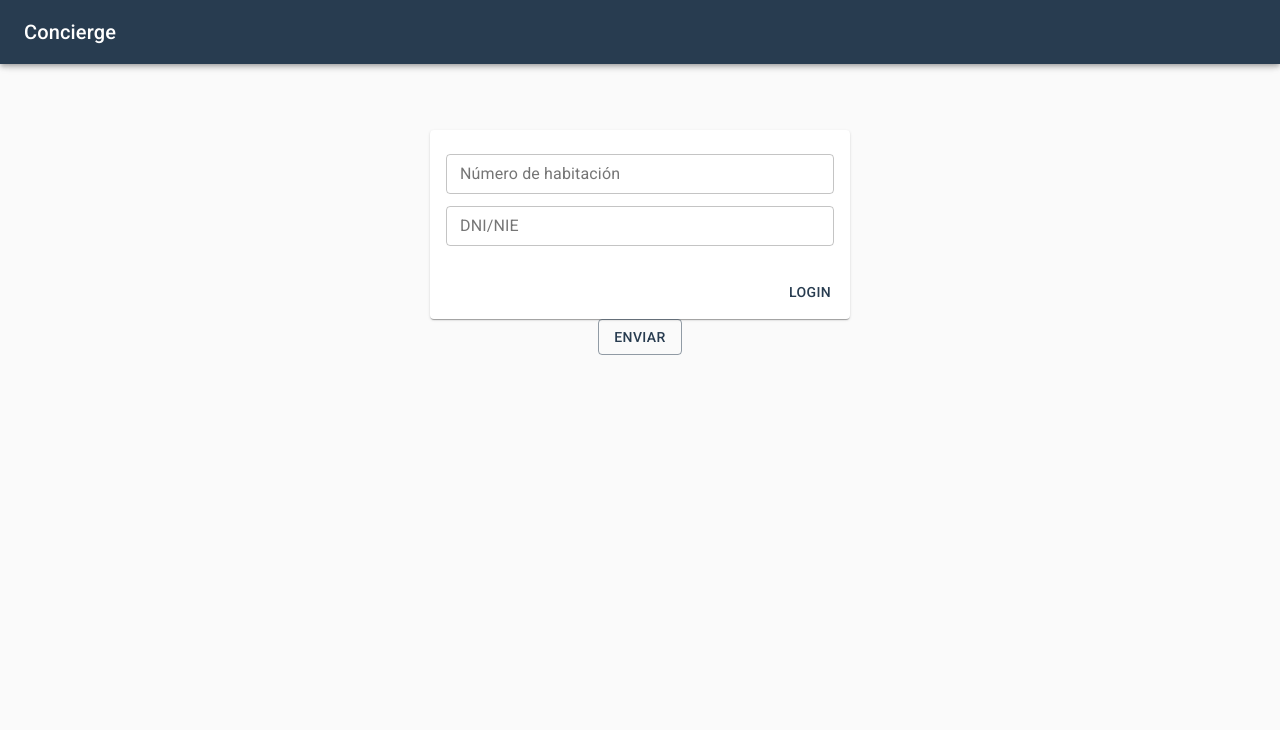
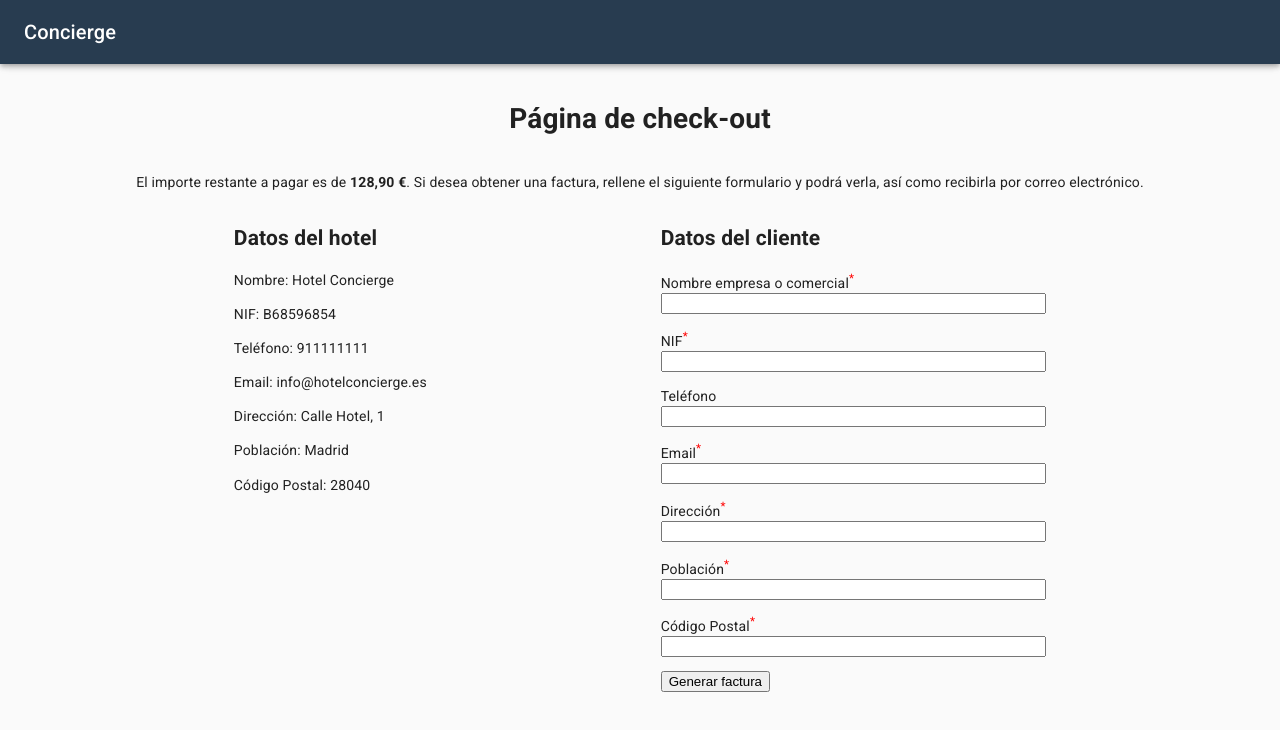
Before and after one commit to pabloi09/concierge, a React (Create React App) app in the folder concierge-client/: page /estancia/check-out in a window 1280 px wide. Before the commit this address led to /login. Shown: the top 730 px of the page. Built offline with nearby package versions, Linux system fonts and the light colour scheme.

Commit message:
Basic front of CheckoutPage component created

```diff
--- /dev/null
+++ b/concierge-client/src/components/CheckoutPage.js
@@ -0,0 +1,200 @@
+import React from 'react';
+import { useFormik } from 'formik';
+import * as Yup from 'yup';
+
+export default function CheckoutPage () {
+  const formik = useFormik({
+    initialValues: {
+      companyName: '',
+      NIF: '',
+      phone: '',
+      email: '',
+      address: '',
+      city: '',
+      postalCode: ''
+    },
+    validationSchema: Yup.object({
+        companyName: Yup.string()
+            .max(20, 'Debe tener 20 caracteres como máximo')
+            .required('Required'),
+        NIF: Yup.string()
+            .max(10, 'Debe tener 10 caracteres como máximo')
+            .required('Required'),
+        phone: Yup.number()
+            .max(999999999, 'Formato de teléfono no válido')
+            .min(600000000, 'Formato de teléfono no válido'),
+        email: Yup.string()
+            .email('Formato de correo electrónico no válido')
+            .required('Required'),
+        address: Yup.string()
+            .max(50, 'Formato de dirección no válido')
+            .required('Required'),
+        city: Yup.string()
+            .max(50, 'Formato de ciudad no válido')
+            .required('Required'),
+        postalCode: Yup.number()
+            .max(52080, 'Formato de código postal no válido')
+            .min(1001, 'Formato de código postal no válido')
+            .required('Required')
+    }),
+    onSubmit: values => {
+      alert(JSON.stringify(values, null, 2));
+      console.log("Hacer document.getElementById(\"input_1_2\").value = ... en https://www.billin.net/generador-facturas/");
+    }
+  });
+
+  return (
+    <div>
+        <div style={{display: "flex", flexDirection: "column", alignItems: "center"}}>
+            <h1>Página de check-out</h1>
+            <p>El importe restante a pagar es de <b>128,90 €</b>. Si desea obtener una factura, rellene el siguiente formulario y podrá verla, así como recibirla por correo electrónico.</p>
+
+        </div>
+
+        <div style={{display: "flex", flexDirection: "row", justifyContent: "space-evenly", alignItems: "flex-start"}}>
+            <div style={{display: "block"}}>
+                <h2>Datos del hotel</h2>
+                <p>Nombre: Hotel Concierge</p>
+                <p>NIF: B68596854</p>
+                <p>Teléfono: 911111111</p>
+                <p>Email: info@hotelconcierge.es</p>
+                <p>Dirección: Calle Hotel, 1</p>
+                <p>Población: Madrid</p>
+                <p>Código Postal: 28040</p>
+
+            </div>
+            <div style={{display: "block"}}>
+                <h2>Datos del cliente</h2>
+                    <form onSubmit={formik.handleSubmit} >
+                    <div>
+                        <p><label style={{paddingRight: "7px"}} htmlFor="companyName">Nombre empresa o comercial<sup style={{color: "red"}}>*</sup></label>
+                        <input style={{width: "100%"}}
+                            id="companyName"
+                            name="companyName"
+                            type="text"
+                            onChange={formik.handleChange}
+                            onBlur={formik.handleBlur}
+                            value={formik.values.companyName}
+                        /></p>
+                        {
+                            formik.touched.companyName && formik.errors.companyName ? (
+                            <div>{formik.errors.companyName}</div>
+                            ) : null
+                        }
+                    </div>
+
+                    <div>
+                    <p><label style={{paddingRight: "7px"}} htmlFor="NIF">NIF<sup style={{color: "red"}}>*</sup></label>
+                    <input style={{width: "100%"}}
+                        id="NIF"
+                        name="NIF"
+                        type="text"
+                        onChange={formik.handleChange}
+                        onBlur={formik.handleBlur}
+                        value={formik.values.NIF}
+                    /></p>
+                    {
+                        formik.touched.NIF && formik.errors.NIF ? (
+                        <div>{formik.errors.NIF}</div>
+                        ) : null
+                    }
+                    </div>
+
+                    <div>
+
+                    <p><label  style={{paddingRight: "7px"}}  htmlFor="phone">Teléfono</label>
+                    <input style={{width: "100%"}}
+                        id="phone"
+                        name="phone"
+                        type="phone"
+                        onChange={formik.handleChange}
+                        onBlur={formik.handleBlur}
+                        value={formik.values.phone}
+                    /></p>
+                    {
+                        formik.touched.phone && formik.errors.phone ? (
+                        <div>{formik.errors.phone}</div>
+                        ) : null
+                    }
+                    </div>
+
+                    <div>
+
+                    <p><label  style={{paddingRight: "7px"}}  htmlFor="email">Email<sup style={{color: "red"}}>*</sup></label>
+                    <input style={{width: "100%"}}
+                        id="email"
+                        name="email"
+                        type="email"
+                        onChange={formik.handleChange}
+                        onBlur={formik.handleBlur}
+                        value={formik.values.email}
+                    /></p>
+                    {
+                        formik.touched.email && formik.errors.email ? (
+                        <div>{formik.errors.email}</div>
+                        ) : null
+                    }
+                    </div>
+
+                    <div>
+
+                    <p><label  style={{paddingRight: "7px"}}  htmlFor="address">Dirección<sup style={{color: "red"}}>*</sup></label>
+                    <input style={{width: "100%"}}
+                        id="address"
+                        name="address"
+                        type="address"
+                        onChange={formik.handleChange}
+                        onBlur={formik.handleBlur}
+                        value={formik.values.address}
+                    /></p>
+                    {
+                        formik.touched.address && formik.errors.address ? (
+                        <div>{formik.errors.address}</div>
+                        ) : null
+                    }
+                    </div>
+
+                    <div>
+
+                    <p><label  style={{paddingRight: "7px"}}  htmlFor="city">Población<sup style={{color: "red"}}>*</sup></label>
+                    <input style={{width: "100%"}}
+                        id="city"
+                        name="city"
+                        type="city"
+                        onChange={formik.handleChange}
+                        onBlur={formik.handleBlur}
+                        value={formik.values.city}
+                    /></p>
+                    {
+                        formik.touched.city && formik.errors.city ? (
+                        <div>{formik.errors.city}</div>
+                        ) : null
+                    }
+                    </div>
+
+                    <div>
+
+                    <p><label  style={{paddingRight: "7px"}}  htmlFor="postalCode">Código Postal<sup style={{color: "red"}}>*</sup></label>
+                    <input style={{width: "100%"}}
+                        id="postalCode"
+                        name="postalCode"
+                        type="postalCode"
+                        onChange={formik.handleChange}
+                        onBlur={formik.handleBlur}
+                        value={formik.values.postalCode}
+                    /></p>
+                    {
+                        formik.touched.postalCode && formik.errors.postalCode ? (
+                        <div>{formik.errors.postalCode}</div>
+                        ) : null
+                    }
+                    </div>
+                    <button type="submit">Generar factura</button>
+                    </form>
+            </div>
+        </div>
+
+
+    </div>
+  );
+};
--- a/concierge-client/src/components/DialogComponent.js
+++ b/concierge-client/src/components/DialogComponent.js
@@ -1,4 +1,4 @@
-import React, { Component } from 'react';
+import React from 'react';
 import Button from '@material-ui/core/Button';
 import Dialog from '@material-ui/core/Dialog';
 import DialogActions from '@material-ui/core/DialogActions';
--- a/concierge-client/src/components/OrderStatusCard.js
+++ b/concierge-client/src/components/OrderStatusCard.js
@@ -15,7 +15,7 @@ class OrderStatusCard extends Component {
                         aria-controls="panel1a-content">
                         <div style={{display: "flex", flexDirection: "column", alignItems: "center", paddingLeft: "10%"}}>
                             <h2>Su solicitud de {this.props.title}</h2>
-                            <img src={"assets/requests/"+this.props.card+".png"} style={{width: "90%"}}/>
+                            <img src={"assets/requests/"+this.props.card+".png"} alt="Estado" style={{width: "90%"}}/>
                         </div>
                     </ExpansionPanelSummary>
                     <ExpansionPanelDetails>
--- a/concierge-client/src/components/UserApp.js
+++ b/concierge-client/src/components/UserApp.js
@@ -18,6 +18,7 @@ import OrderStatusCard from "./OrderStatusCard"
 import {login, logout} from "../redux/user/actions"
 import { connect } from "react-redux"
 import DialogComponent from "./DialogComponent"
+import CheckoutPage from "./CheckoutPage"
 
 
 class UserApp extends Component {
@@ -42,6 +43,9 @@ class UserApp extends Component {
                             </Route>
                             <Route path="/perfil">
                                 <ProfilePage logged={this.props.loggedIn}/>
+                            </Route>
+                            <Route path="/estancia/check-out">
+                                <CheckoutPage logged={this.props.loggedIn}/>
                             </Route>
                             <Route path="/estancia">
                                 <StayPage logged={this.props.loggedIn}/>
```
